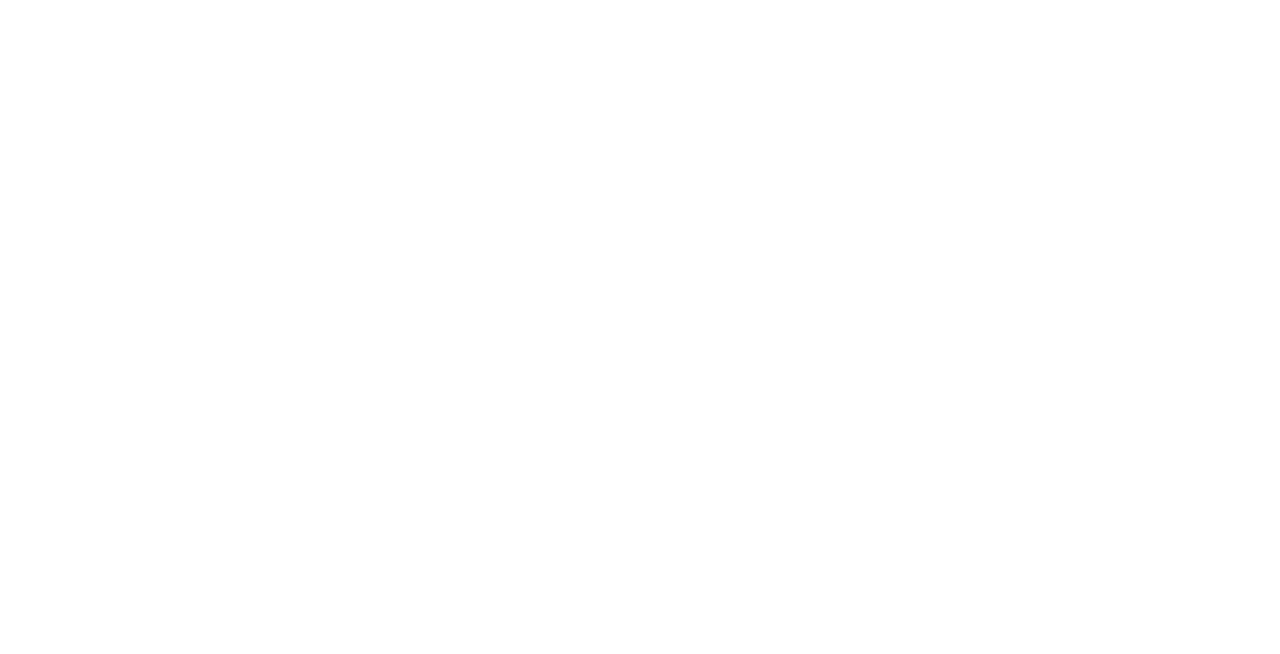
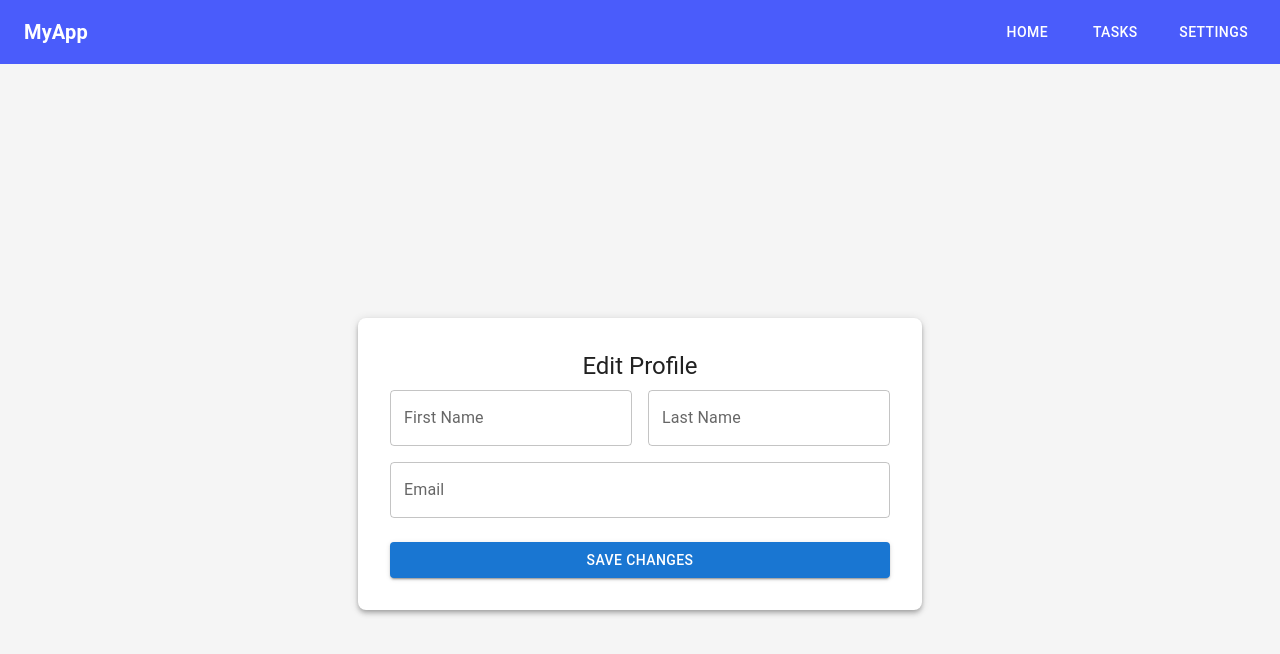
Before and after one commit to RahulGoswami2000/abm_ui, a React (Create React App) app: page /profile in a window 1280 px wide. Before the commit this address had no page. Shown: the top 654 px of the page. Built offline with nearby package versions, Linux system fonts and the light colour scheme; no server answers; sample sign-in values are in the browser's storage.

Commit message:
Header and Profile Added

```diff
--- a/src/App.tsx
+++ b/src/App.tsx
@@ -4,6 +4,7 @@
 import LoginSignUp from "./Pages/Auth/Signup";
 import PrivateRoute from "./Pages/Auth/PrivateRoute";
 import Dashboard from "./Pages/Home/Dashboard";
+import Profile from "./Pages/Profile/Profile";
 
 function App() {
   const { isAuthenticated } = useAuth();
@@ -19,6 +20,7 @@
             </PrivateRoute>
           }
         />
+        <Route path="/profile" element={<PrivateRoute><Profile /></PrivateRoute>} />
         <Route path="/" element={<Navigate to={isAuthenticated ? "/dashboard" : "/"} />} />
       </Routes>
     </BrowserRouter>
--- a/src/Component/Header/Header.tsx
+++ b/src/Component/Header/Header.tsx
@@ -1,6 +1,14 @@
-import React, { useState } from 'react';
-import { AppBar, Toolbar, Typography, Button, Box, Menu, MenuItem } from '@mui/material';
-import { Link } from 'react-router-dom';
+import React, { useState } from "react";
+import {
+  AppBar,
+  Toolbar,
+  Typography,
+  Button,
+  Box,
+  Menu,
+  MenuItem,
+} from "@mui/material";
+import { Link, useNavigate } from "react-router-dom";
 
 interface HeaderProps {
   isAuthenticated: boolean; // Prop for authentication state
@@ -9,7 +17,7 @@
 
 const Header: React.FC<HeaderProps> = ({ isAuthenticated, onLogout }) => {
   const [anchorEl, setAnchorEl] = useState<null | HTMLElement>(null); // State for dropdown menu
-
+  const navigate = useNavigate();
   const handleMenuClick = (event: React.MouseEvent<HTMLElement>) => {
     setAnchorEl(event.currentTarget); // Open menu
   };
@@ -23,23 +31,43 @@
     handleMenuClose(); // Close the menu
   };
 
+  const handleProfileClick = () => {
+    navigate("/profile"); // Navigate to Profile page
+    handleMenuClose();
+  };
+
   return (
-    <AppBar position="static" sx={{ backgroundColor: '#4a5cfb' }}>
+    <>
+      <AppBar position="static" sx={{ backgroundColor: "#4a5cfb" }}>
         <Toolbar>
-        <Typography variant="h6" sx={{ flexGrow: 1, fontWeight: 'bold' }}>
+          <Typography variant="h6" sx={{ flexGrow: 1, fontWeight: "bold" }}>
             MyApp
           </Typography>
 
-        <Box sx={{ display: 'flex', gap: 3 }}>
-          <Button component={Link} to="/dashboard" color="inherit" sx={{ '&:hover': { textDecoration: 'underline' } }}>
+          <Box sx={{ display: "flex", gap: 3 }}>
+            <Button
+              component={Link}
+              to="/dashboard"
+              color="inherit"
+              sx={{ "&:hover": { textDecoration: "underline" } }}
+            >
               Home
             </Button>
-          <Button component={Link} to="/tasks" color="inherit" sx={{ '&:hover': { textDecoration: 'underline' } }}>
+            <Button
+              component={Link}
+              to="/tasks"
+              color="inherit"
+              sx={{ "&:hover": { textDecoration: "underline" } }}
+            >
               Tasks
             </Button>
             {isAuthenticated && (
               <>
-              <Button color="inherit" onClick={handleMenuClick} sx={{ '&:hover': { textDecoration: 'underline' } }}>
+                <Button
+                  color="inherit"
+                  onClick={handleMenuClick}
+                  sx={{ "&:hover": { textDecoration: "underline" } }}
+                >
                   Settings
                 </Button>
                 <Menu
@@ -48,24 +76,36 @@
                   onClose={handleMenuClose}
                   PaperProps={{
                     sx: {
-                    border: '1px solid #ccc',
-                    boxShadow: '0 4px 20px rgba(0,0,0,0.1)',
-                    '& .MuiMenuItem-root:hover': {
-                      backgroundColor: '#f5f5f5',
+                      border: "1px solid #ccc",
+                      boxShadow: "0 4px 20px rgba(0,0,0,0.1)",
+                      "& .MuiMenuItem-root:hover": {
+                        backgroundColor: "#f5f5f5",
                       },
                     },
                   }}
                 >
-                <MenuItem component={Link} to="/rewards" onClick={handleMenuClose}>
+                  <MenuItem
+                    component={Link}
+                    to="/rewards"
+                    onClick={handleMenuClose}
+                  >
                     Rewards
                   </MenuItem>
-                <MenuItem component={Link} to="/profile" onClick={handleMenuClose}>
+                  <MenuItem
+                    component={Link}
+                    to="/profile"
+                    onClick={handleProfileClick}
+                  >
                     Profile
                   </MenuItem>
-                <MenuItem component={Link} to="/tutorial" onClick={handleMenuClose}>
+                  <MenuItem
+                    component={Link}
+                    to="/tutorial"
+                    onClick={handleMenuClose}
+                  >
                     Tutorial
                   </MenuItem>
-                <MenuItem onClick={handleLogout} sx={{ color: 'red' }}>
+                  <MenuItem onClick={handleLogout} sx={{ color: "red" }}>
                     Logout
                   </MenuItem>
                 </Menu>
@@ -74,6 +114,7 @@
           </Box>
         </Toolbar>
       </AppBar>
+    </>
   );
 };
 
--- a/src/Pages/Profile/Profile.tsx
+++ b/src/Pages/Profile/Profile.tsx
@@ -1,5 +1,124 @@
+// src/Pages/Profile/Profile.tsx
+
+import React, { useEffect, useState } from "react";
+import { Box, TextField, Button, Typography, Paper, Grid } from "@mui/material";
+import axios from "axios";
+import Header from "../../Component/Header/Header";
+import { useAuth } from "../Auth/AuthContext";
+
 const Profile: React.FC = () => {
-  return <></>;
+  const { isAuthenticated, logout } = useAuth();
+  const [firstName, setFirstName] = useState("");
+  const [lastName, setLastName] = useState("");
+  const [email, setEmail] = useState("");
+
+  const API_BASE_URL = "http://localhost:8080";
+  useEffect(() => {
+    const fetchProfileData = async () => {
+      try {
+        const token = localStorage.getItem("token"); // Adjust if you use a different storage method
+        const response = await axios.get(`${API_BASE_URL}/me`, {
+          headers: {
+            Authorization: `Bearer ${token}`,
+          },
+        });
+        const userData = response.data.data;
+
+        setFirstName(userData.first_name);
+        setLastName(userData.last_name);
+        setEmail(userData.email);
+      } catch (error) {
+        console.error("Failed to fetch profile data:", error);
+      }
+    };
+
+    fetchProfileData();
+  }, []);
+
+  const handleSave = async () => {
+    try {
+      // Placeholder API endpoint
+      const response = await axios.put("/api/profile", {
+        firstName,
+        lastName,
+        email
+      });
+      console.log("Profile updated:", response.data);
+    } catch (error) {
+      console.error("Failed to update profile:", error);
+    }
+  };
+
+  return (
+    <>
+      <Header isAuthenticated={isAuthenticated} onLogout={logout} />
+      <Box
+        sx={{
+          display: "flex",
+          justifyContent: "center",
+          alignItems: "center",
+          minHeight: "100vh",
+          backgroundColor: "#f5f5f5",
+        }}
+      >
+        <Paper
+          elevation={4}
+          sx={{
+            padding: "2rem",
+            maxWidth: "500px",
+            width: "100%",
+            borderRadius: "8px",
+          }}
+        >
+          <Typography variant="h5" component="h1" gutterBottom align="center">
+            Edit Profile
+          </Typography>
+
+          <Grid container spacing={2}>
+            <Grid item xs={12} sm={6}>
+              <TextField
+                label="First Name"
+                variant="outlined"
+                fullWidth
+                value={firstName}
+                onChange={(e) => setFirstName(e.target.value)}
+              />
+            </Grid>
+            <Grid item xs={12} sm={6}>
+              <TextField
+                label="Last Name"
+                variant="outlined"
+                fullWidth
+                value={lastName}
+                onChange={(e) => setLastName(e.target.value)}
+              />
+            </Grid>
+            <Grid item xs={12}>
+              <TextField
+                label="Email"
+                type="email"
+                variant="outlined"
+                fullWidth
+                value={email}
+                onChange={(e) => setEmail(e.target.value)}
+              />
+            </Grid>
+          </Grid>
+
+          <Box mt={3} textAlign="center">
+            <Button
+              onClick={handleSave}
+              color="primary"
+              variant="contained"
+              fullWidth
+            >
+              Save Changes
+            </Button>
+          </Box>
+        </Paper>
+      </Box>
+    </>
+  );
 };
 
 export default Profile;
```
Lines whose indentation alone changed are shown as unchanged.
